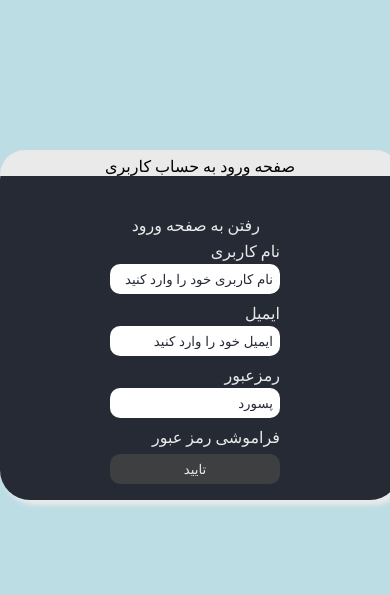
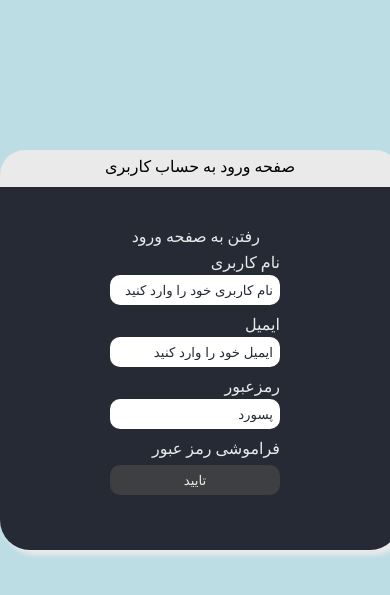
Before and after one commit to yas3in/health-agent, a Django app: page /account/signup/ in a window 390 px wide. Shown: the top 595 px of the page. Run offline with Django 4.2, Linux system fonts and the light colour scheme; parts of the project's set-up code (start-up, migrations or seed data) failed here and were passed over.

Commit message:
fix: complete signup responsice page

```diff
--- a/apps/account/static/account/login.css
+++ b/apps/account/static/account/login.css
@@ -121,6 +121,9 @@ label {
         width: 400px;
         height: 350px;
     }
+    #form-signup {
+      height: 400px;
+    }
     form {
       padding-right: 120px;
       padding-left: 0;
--- a/templates/account/signup.html
+++ b/templates/account/signup.html
@@ -11,7 +11,7 @@
 </head>
 <body>
     <div class="container">
-        <div class="form">
+        <div class="form" id="form-signup">
             <p id="description">صفحه ورود به حساب کاربری</p>
             <form action="" method="post">
                 {% csrf_token %}
```
